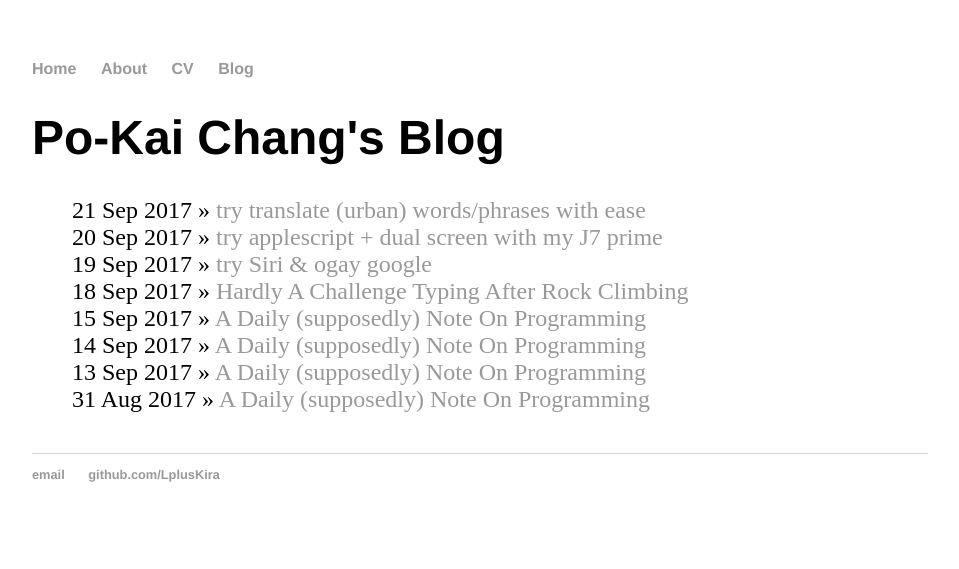
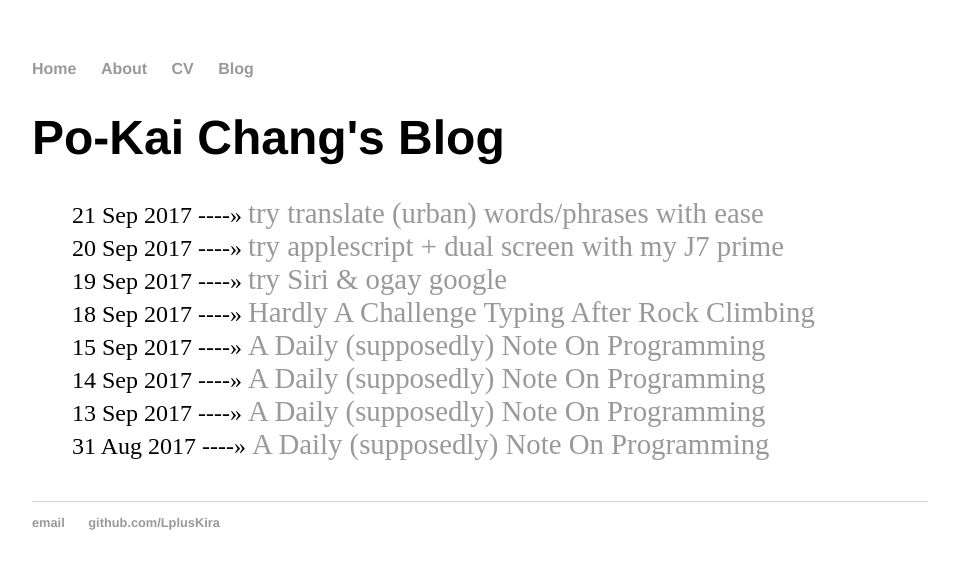
Before and after one commit to LplusKira/LplusKira.github.io, a Jekyll site: the page built from blog/index.html, in a window 1280 px wide. Shown: the top 569 px of the page, without its empty margins (160-1119 px from the left). Built offline with Jekyll 4.4.1, drawn with Linux system fonts in a browser that asks for light colours.

Commit message:
just modify the way listing in blog/

```diff
--- a/blog/index.html
+++ b/blog/index.html
@@ -2,10 +2,10 @@
 layout: default
 title: Po-Kai Chang's Blog
 ---
-    <h1>{{ page.title }}</h1>
-    <ul class="posts">
+<h1>{{ page.title }}</h1>
+<ul class="posts">
 
-      {% for post in site.posts %}
-        <li><span>{{ post.date | date_to_string }}</span> » <a href="{{ post.url }}" title="{{ post.title }}">{{ post.title }}</a></li>
-      {% endfor %}
-    </ul>
+  {% for post in site.posts %}
+    <li><span>{{ post.date | date_to_string }}</span> ----» <a href="{{ post.url }}" title="{{ post.title }}" style="font-size:1.2em">{{ post.title }}</a></li>
+  {% endfor %}
+</ul>
```
